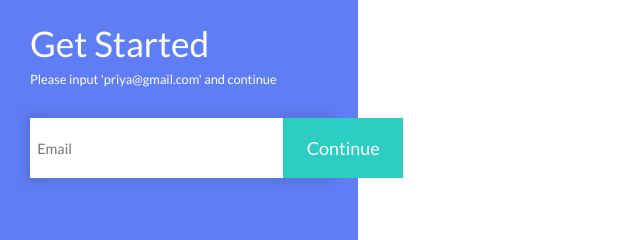
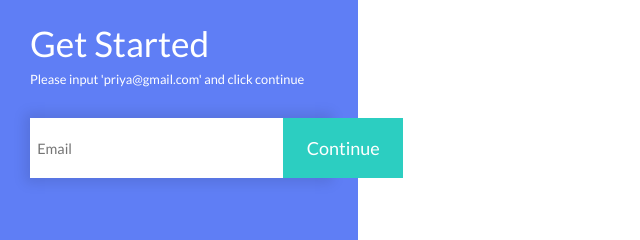
Before and after one commit to johnsackson/ManageTransactions, a website: page dist/index.html in a window 1280 px wide. Shown: the part 222-462 px from the top of the page, 0-640 px from the left. Drawn offline with Linux system fonts and the light colour scheme.

Commit message:
email input support text added

```diff
--- a/dist/partials/home.html
+++ b/dist/partials/home.html
@@ -5,7 +5,7 @@
       </a>
       <div class="intro-content">
          <h1>Get Started</h1>
-         <p>Please input 'priya@gmail.com' and continue</p>
+         <p>Please input 'priya@gmail.com' and click continue</p>
          <form class="form-wrap shadowed" name="emailForm" ng-submit="getAllTransactions(emailForm, emailForm.$valid)" novalidate autocomplete="off">
             <div class="form-input-wrap" ng-class="{'has-error': (emailForm.$submitted && emailForm.email.$invalid) || (emailForm.email.$touched && emailForm.email.$invalid) }">
                <input class="form-input" type="text" id="" name="email" required ng-model="email" ng-pattern="/^[^\s@]+@[^\s@]+\.[^\s@]{2,}$/" ng-required="true" ng-minlength="1" placeholder="Email" />
```
